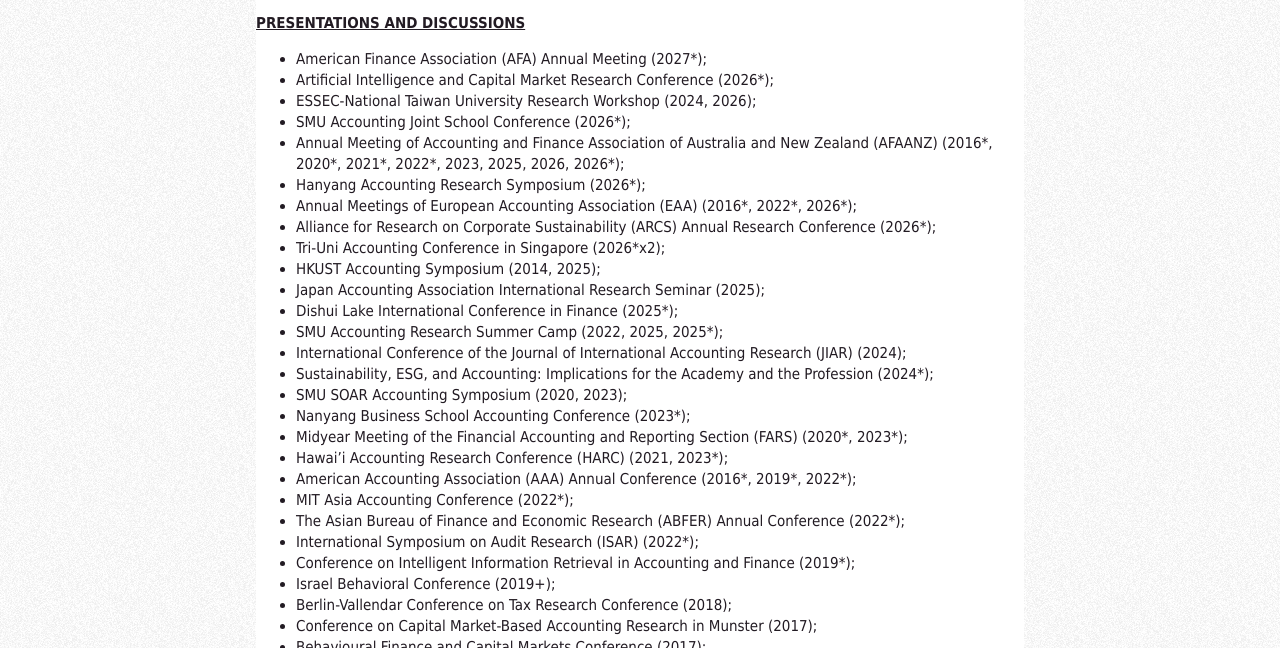
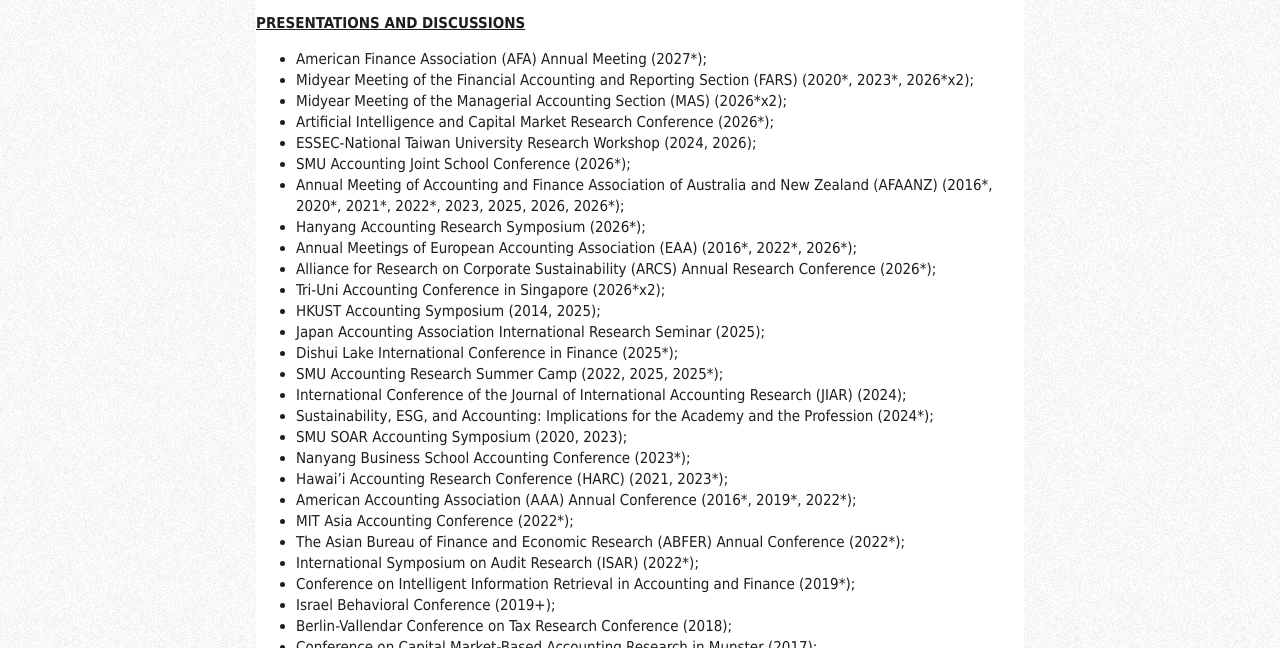
Before and after one commit to acrcwang/acrcwang.github.io, a plain HTML site: page activities.html in a window 1280 px wide. Shown: the part 601-1249 px from the top of the page. Drawn offline with nearby package versions, Linux system fonts and the light colour scheme.

Commit message:
Update activities.html

```diff
--- a/activities.html
+++ b/activities.html
@@ -75,6 +75,8 @@
                         <p><span style="font-weight: bold; text-decoration: underline;">PRESENTATIONS AND DISCUSSIONS</span></p>
                         <ul>
                             <li>American Finance Association (AFA) Annual Meeting (2027*);</li>
+                            <li>Midyear Meeting of the Financial Accounting and Reporting Section (FARS) (2020*, 2023*, 2026*x2);</li>
+                            <li>Midyear Meeting of the Managerial Accounting Section (MAS) (2026*x2);</li>
                             <li>Artificial Intelligence and Capital Market Research Conference (2026*);</li>
                             <li>ESSEC-National Taiwan University Research Workshop (2024, 2026);</li>
                             <li>SMU Accounting Joint School Conference (2026*);</li>
@@ -91,7 +93,6 @@
                             <li>Sustainability, ESG, and Accounting: Implications for the Academy and the Profession (2024*);</li>
                             <li>SMU SOAR Accounting Symposium (2020, 2023);</li>
                             <li>Nanyang Business School Accounting Conference (2023*);</li>
-                            <li>Midyear Meeting of the Financial Accounting and Reporting Section (FARS) (2020*, 2023*);</li>
                             <li>Hawai’i Accounting Research Conference (HARC) (2021, 2023*);</li>
                             <li>American Accounting Association (AAA) Annual Conference (2016*, 2019*, 2022*);</li>
                             <li>MIT Asia Accounting Conference (2022*);</li>
```
